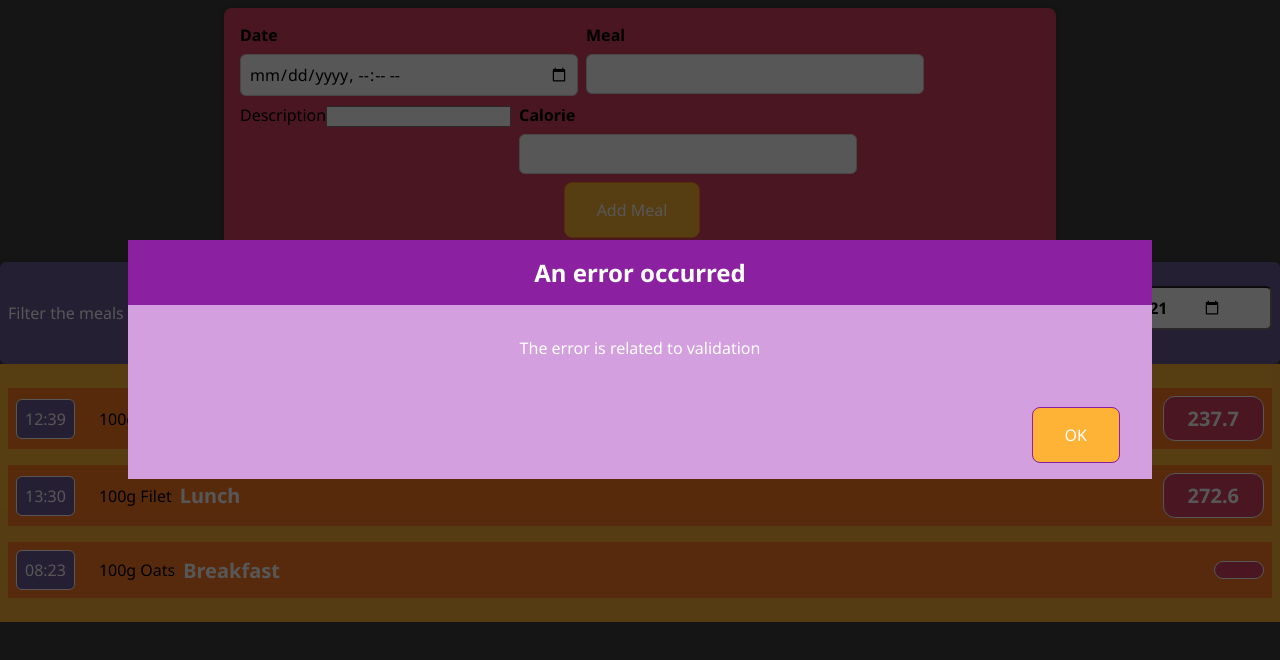
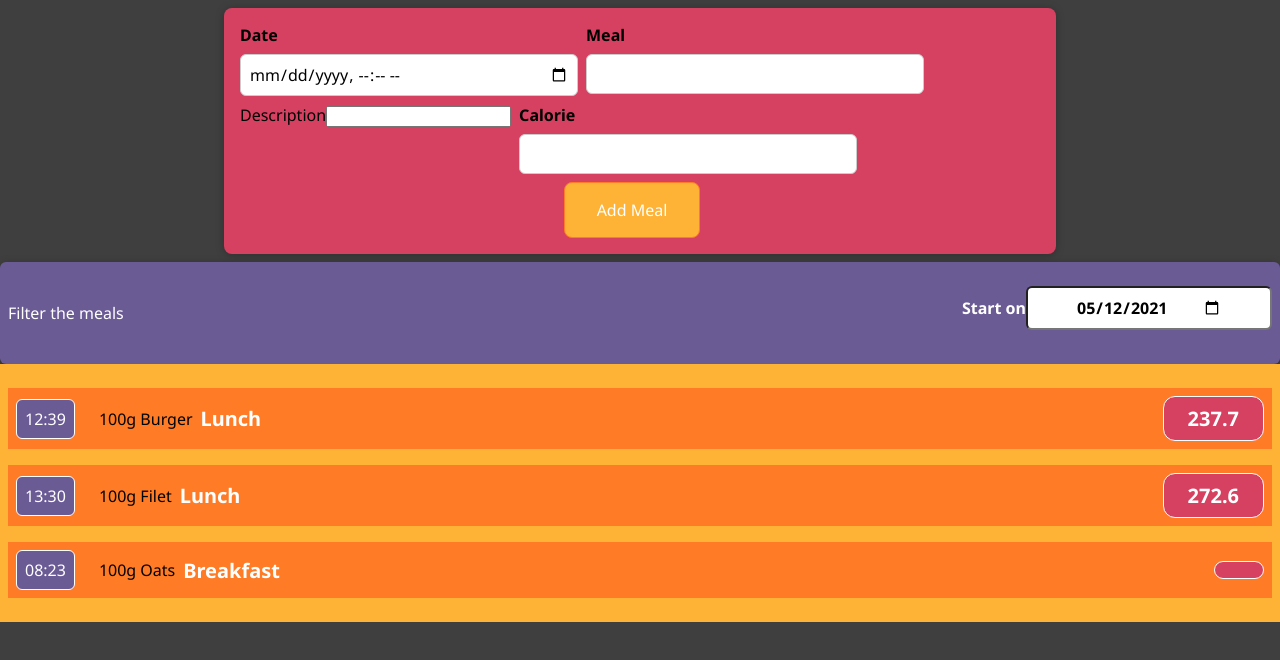
Before and after one commit to aklilumezene/Odyssea-Calorie-Tracker, a React (Create React App) app: page / in a window 1280 px wide. Shown: the top 660 px of the page. Built offline with nearby package versions, Linux system fonts and the light colour scheme.

Commit message:
ModalDialo: step 3 - make it functional

```diff
--- a/src/components/EditMealItem/AddMeal.js
+++ b/src/components/EditMealItem/AddMeal.js
@@ -1,13 +1,16 @@
 import "./AddMeal.css";
 import MealForm from "./MealForm";
 import ErrorModal from "../UI/ErrorModal"
+import { useState } from "react";
 
 const AddMeal = (props) => {
+    const [error, setError] = useState()
     const addedMealHandler = (meal) => {
         console.log("A new metric given to be added ", meal)
         if (meal.developer.trim().length === 0 ||
             meal.project.trim().length === 0 ||
             meal.count.trim().length === 0 ) {
+                setError("Error data detected.")
             // invalid data
             return false;
         }
@@ -16,9 +19,14 @@ const AddMeal = (props) => {
         return true;
     }
 
+    const onDismissModalHandler = () => {
+        console.log("Resetting error")
+        setError(null)
+    }
+
     return (
         <div className="add-meal">
-            <ErrorModal title="An error occurred " message="The error is related to validation"/>
+             {error && <ErrorModal title="An error occurred" message={error} onDismiss={onDismissModalHandler}/>}
             <MealForm onAddMeal = {addedMealHandler} />
         </div>
     )
--- a/src/components/UI/ErrorModal.js
+++ b/src/components/UI/ErrorModal.js
@@ -13,7 +13,7 @@ const ErrorModal = (props) => {
                     <p>{props.message}</p>
                 </div>
                 <footer className="error__actions">
-                    <button type="button">OK</button>
+                <button type="button" onClick={props.onDismiss}>OK</button>
                 </footer>
             </Card>
         </div>
```
